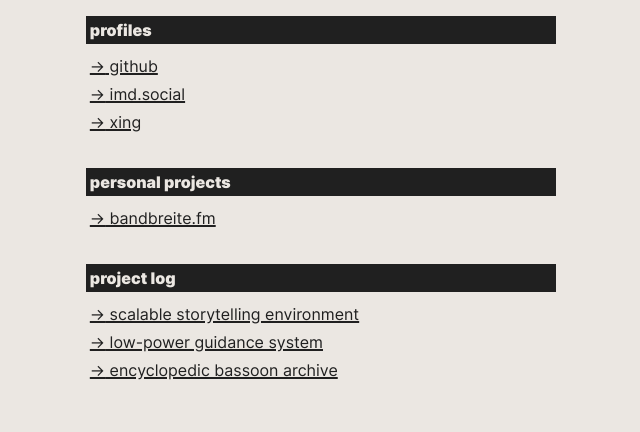
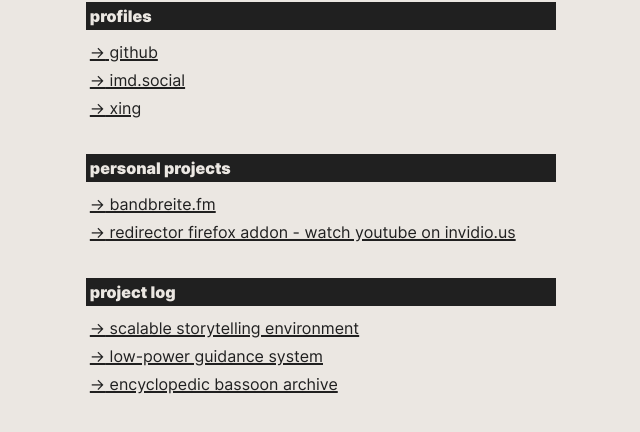
Before and after one commit to puresick/portfolio-mvp, a website built with Parcel: page src/index.html in a window 1280 px wide. Shown: the part 266-698 px from the top of the page, without its empty margins (319-959 px from the left). Built offline with nearby package versions, Linux system fonts and the light colour scheme.

Commit message:
Add redirector to personal project list

```diff
--- a/src/index.html
+++ b/src/index.html
@@ -45,6 +45,9 @@
 					<a aria-label="link to bandbreite.fm podcast" href="https://bandbreite.fm" target="_blank">
 						bandbreite.fm
 					</a>
+					<a aria-label="link to redirector mozilla firefox addon" href="https://addons.mozilla.org/firefox/addon/redirector-watch-yt-invidious/" target="_blank">
+						redirector firefox addon - watch youtube on invidio.us
+					</a>
 				</nav>
 			</article>
 			<article>
```
